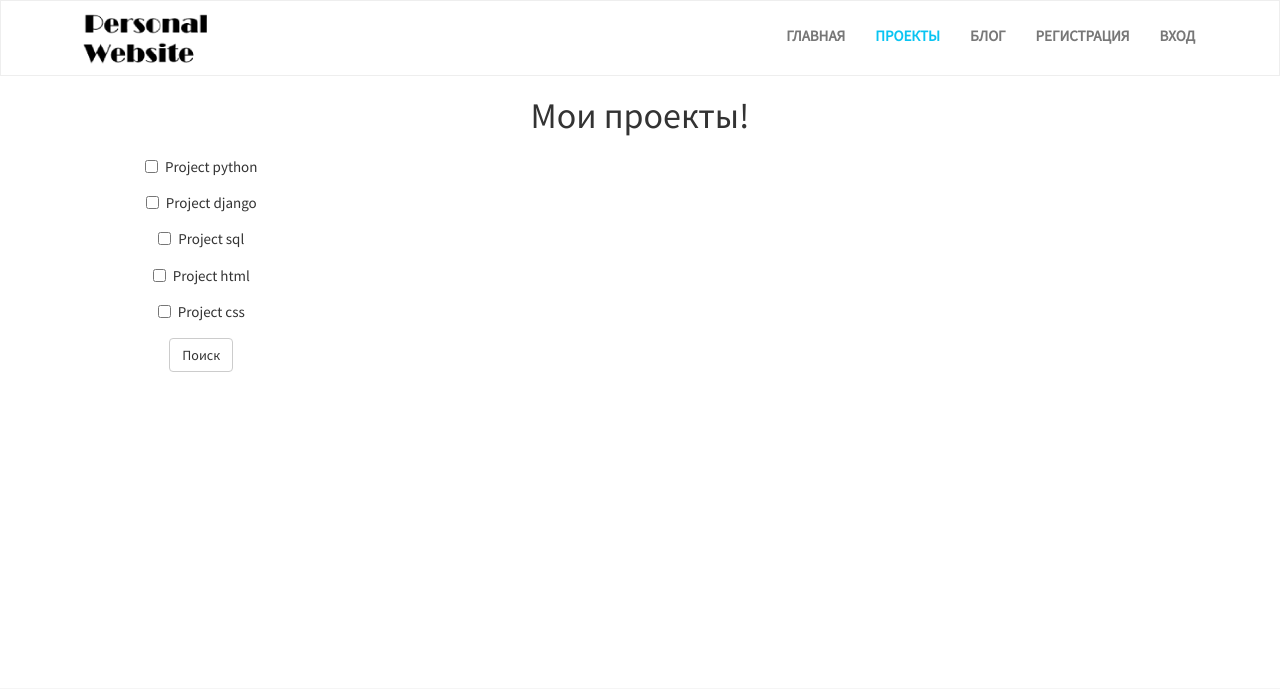
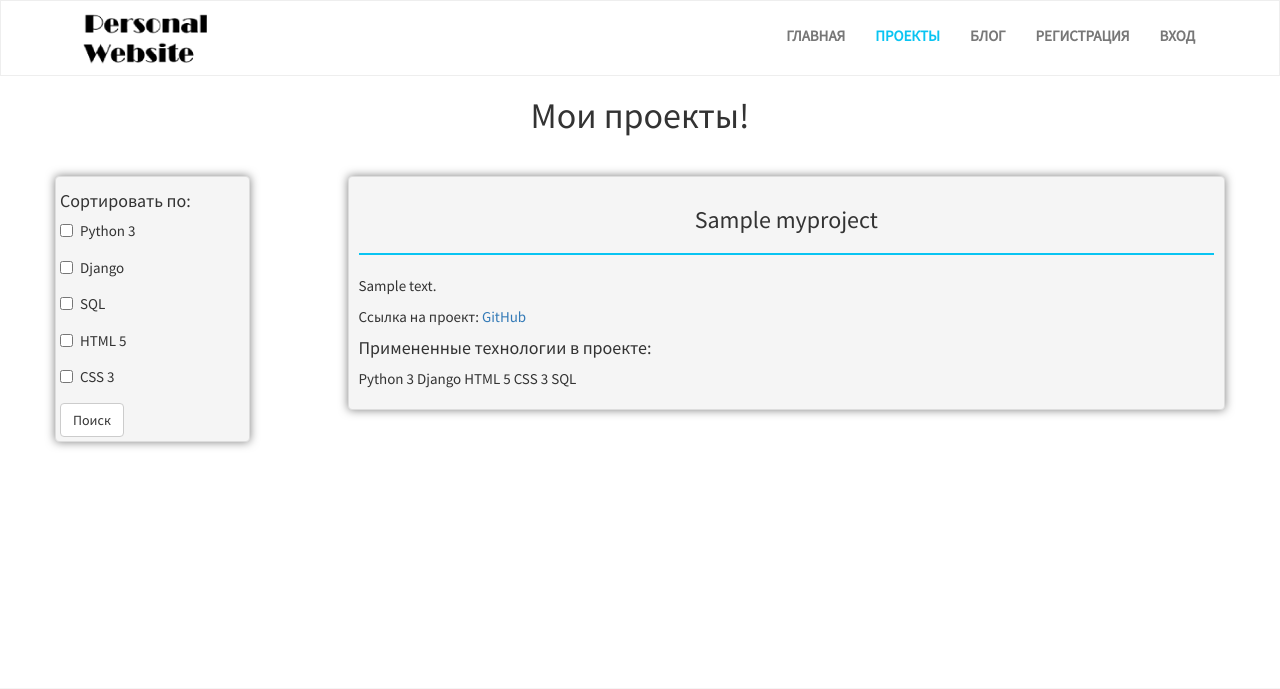
Before and after one commit to tr-nikolai/personalwebsite, a Django app: page /myprojects/ in a window 1280 px wide. Shown: the top 689 px of the page. Run offline with Django 3.2, Linux system fonts and the light colour scheme; tables that the repository leaves empty hold one stand-in row (values such as "Sample post"); some libraries are stand-ins or nearby versions.

Commit message:
my_project ready and del  files

```diff
--- a/myprojects/forms.py
+++ b/myprojects/forms.py
@@ -4,7 +4,6 @@ from .models import MyProject
 
 
 class MyProjectForm(forms.ModelForm):
-
     class Meta:
         model = MyProject
         fields = [
--- a/myprojects/models.py
+++ b/myprojects/models.py
@@ -5,13 +5,15 @@ class MyProject(models.Model):
     project_name = models.CharField(max_length=100)
     project_short_description = models.TextField(blank=True, null=True)
     project_timestamp = models.DateTimeField(auto_now_add=True, auto_now=False)
-    #urlgit = models.URLField
+    urlgit = models.URLField(null=True, blank=True)
 
-    project_python = models.BooleanField(default=False)
-    project_django = models.BooleanField(default=False)
-    project_sql = models.BooleanField(default=False)
-    project_html = models.BooleanField(default=False)
-    project_css = models.BooleanField(default=False)
+    project_python = models.BooleanField(default=False, verbose_name='Python 3')
+    project_django = models.BooleanField(default=False, verbose_name='Django')
+    project_sql = models.BooleanField(default=False, verbose_name='SQL')
+    project_html = models.BooleanField(default=False, verbose_name='HTML 5')
+    project_css = models.BooleanField(default=False, verbose_name='CSS 3')
+    class Meta:
+        ordering = ['-project_timestamp']
 
 
     def __str__(self):
--- a/myprojects/views.py
+++ b/myprojects/views.py
@@ -5,33 +5,38 @@ from .models import MyProject
 
 
 def my_project(request):
-    queryset_list = MyProject.objects.all()
-    #print(queryset_list)
+    qs_l = MyProject.objects.all()
     form = MyProjectForm(request.POST or None)
-    qs_l = None
+    cleaned_from = None
     if form.is_valid():
         cleaned_from = form.cleaned_data
+        count= 0
         for key, value in cleaned_from.items():
             if value == False:
                 cleaned_from[key] = None
+                count +=1
+                if count == len(cleaned_from):
+                    context = {
+                        'form': form,
+                        'title_projects': 'active-link',
+                        'qs_l': qs_l,
+                    }
+                    return render(request, 'form_projects.html', context)
         project_python = cleaned_from.get('project_python')
         project_django = cleaned_from.get('project_django')
         project_sql = cleaned_from.get('project_sql')
         project_html = cleaned_from.get('project_html')
         project_css = cleaned_from.get('project_css')
-        qs_l = queryset_list.filter(
+        qs_l = qs_l.filter(
             Q(project_python=project_python) |
             Q(project_django= project_django) |
             Q(project_sql=project_sql) |
             Q(project_html=project_html) |
             Q(project_css=project_css)
         )
-        context = {'form': form,
-                   'title_projects': 'active-link',
-                   'qs_l': qs_l,}
-        return render(request, 'form_projects.html', context)
-
     context = {'form':form,
                'title_projects': 'active-link',
+               'qs_l':qs_l,
+               'cleaned_form': cleaned_from,
     }
     return render(request, 'form_projects.html', context)
--- a/static/css/style.css
+++ b/static/css/style.css
@@ -235,7 +235,7 @@ html, body {
 
 }
 .my-projects h1 {
-    margin-bottom: 20px;
+    margin:0;
 }
 .my-projects h1 a:hover {
     text-decoration: none;
@@ -324,6 +324,7 @@ blockquote .comment-reply {
     margin-top: 10px;
     margin:bottom 10px;
     border-radius: 4px;
+    box-shadow: 0 0 10px rgba(0,0,0,0.5);
 }
 .blog-head h1 {
     margin:0;
@@ -333,3 +334,21 @@ blockquote .comment-reply {
     margin-top: 20px;
     margin-bottom:20px;
 }
+.project-body-block {
+    margin-top: 40px;
+}
+.project-body-block-pj {
+    padding: 10px;
+
+    margin-bottom: 40px;
+    box-shadow: 0 0 10px rgba(0,0,0,0.5);
+    background-color: #f5f5f5;
+}
+.project-body-block-sort {
+    box-shadow: 0 0 10px rgba(0,0,0,0.5);
+    background-color: #f5f5f5;
+
+}
+.project-body-block-pj hr {
+    border-top: 2px solid #09c4f2;
+}
--- a/templates/form_projects.html
+++ b/templates/form_projects.html
@@ -4,22 +4,58 @@
 
 {% block content %}
 <div class="container">
-    <div class="row text-center">
-        <h1> Мои проекты!</h1>
-        <div class="col-lg-3 col-md-3 col-sm-3">
-
+    <h1 class="text-center"> Мои проекты!</h1>
+    <div class="row project-body-block">
+        <div class="col-lg-2 col-md-2 col-sm-2 col-xs-12 thumbnail project-body-block-sort">
+            <h4>Сортировать по: </h4>
             <form method="POST" action="">
             {% csrf_token %}
             {{ form| crispy }}
             <input type="submit" value="Поиск" class="btn btn-default">
             </form>
         </div>
-        <div class="col-lg-9 col-md-9 col-sm-9">
-            <div class="row text-center">
+        <div class="col-lg-offset-1 col-lg-9 col-md-offset-1 col-md-9 col-sm-offset-1 col-sm-9 col-xs-12">
+            <div class="row ">
                 {% for project in qs_l %}
-                <div class="col-lg-6 col-md-6 col-sm-6">
-                    <p>{{project.project_name}}</p>
+                <div class="col-lg-12 col-md-12 col-sm-12 col-xs-12 thumbnail project-body-block-pj">
+                    <h3 class="text-center">{{project.project_name}}</h3>
+                    <hr>
                     <p>{{project.project_short_description}}</p>
+                    <p>Ссылка на проект: <a href="{{project.urlgit}}">GitHub</a></p>
+                    <h4>Примененные технологии в проекте:</h4>
+                    <div class="project-tex-block">
+                        <p>
+                            {% if project.project_python and cleaned_form.project_python %}
+                                <b>Python 3</b>
+                            {% elif project.project_python %}
+                                Python 3
+                            {% endif %}
+
+                            {% if project.project_django and cleaned_form.project_django %}
+                            <b>Django</b>
+                            {% elif project.project_django %}
+                                Django
+                            {% endif %}
+
+                            {% if project.project_html and cleaned_form.project_html %}
+                            <b>HTML 5</b>
+                            {% elif project.project_html %}
+                                HTML 5
+                            {% endif %}
+
+                            {% if project.project_css and cleaned_form.project_css %}
+                            <b>CSS 3</b>
+                            {% elif project.project_html %}
+                                CSS 3
+                            {% endif %}
+
+                            {% if project.project_sql and cleaned_form.project_sql %}
+                            <b>SQL</b>
+                            {% elif project.project_sql %}
+                                SQL
+                            {% endif %}
+                        </p>
+                    </div>
                 </div>
                 {% endfor %}
             </div>
```
Also changed, not shown: personalwebsite/views.py (+15 -1 lines), templates/index.html (+13 -14 lines).
